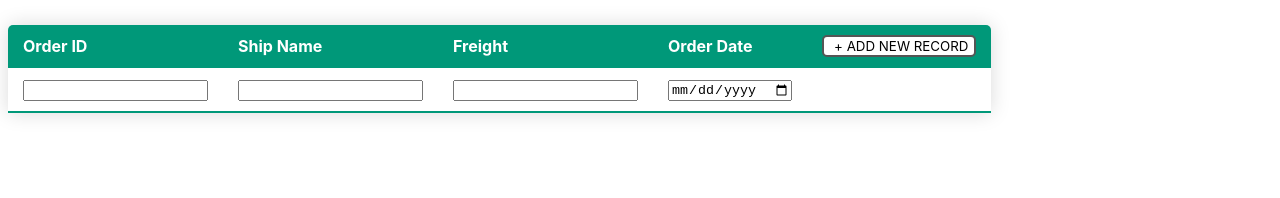
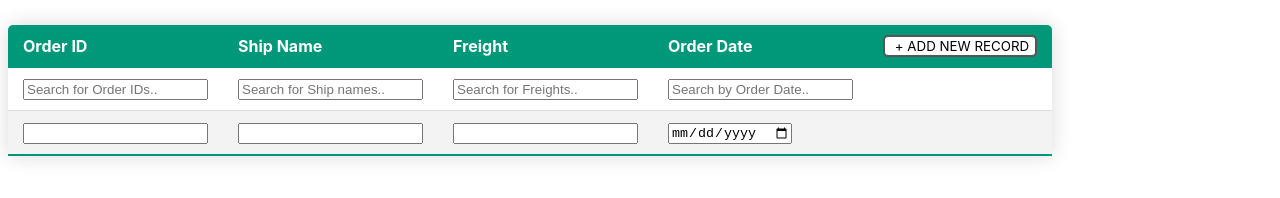
Before and after one commit to harshalhp5/CRUD-with-Sort-and-filter-in-JS, a plain HTML site: page index.html in a window 1280 px wide. Drawn offline with Linux system fonts and the light colour scheme.

Commit message:
Filter space added

```diff
--- a/index.html
+++ b/index.html
@@ -28,6 +28,12 @@
         </thead>
       </tr>
       <tr>
+          <td><input type="text" id="myInput" onkeyup="filterFunc()" placeholder="Search for Order IDs.."></td>
+          <td><input type="text" id="myInput" onkeyup="filterFunc()" placeholder="Search for Ship names.."></td>
+          <td><input type="text" id="myInput" onkeyup="filterFunc()" placeholder="Search for Freights.."></td>
+          <td><input type="text" id="myInput" onkeyup="filterFunc()" placeholder="Search by Order Date.."></td>
+      </tr>
+      <tr>
         <td><input type="number" name="orderID" id="orderID" /></td>
         <td><input type="text" name="shipName" id="shipName" /></td>
         <td><input type="number" name="freight" id="freight" /></td>
```
